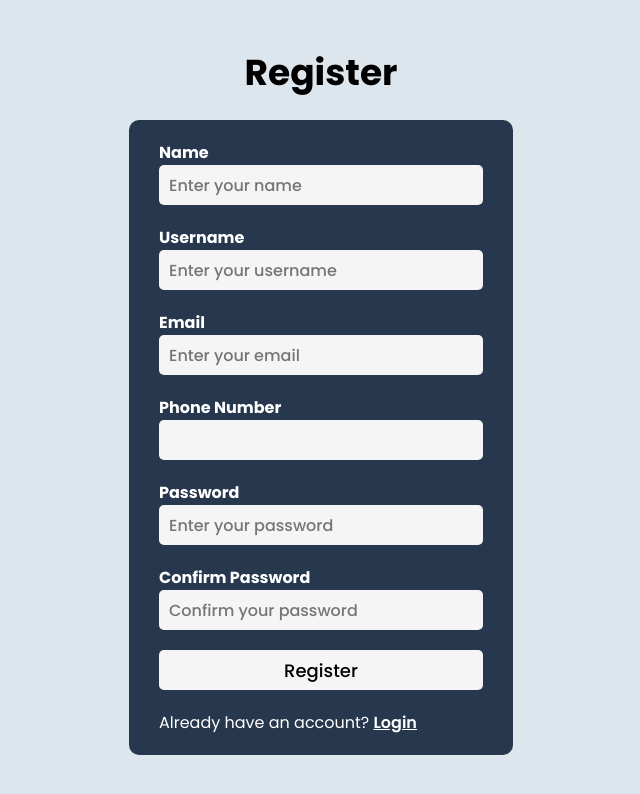
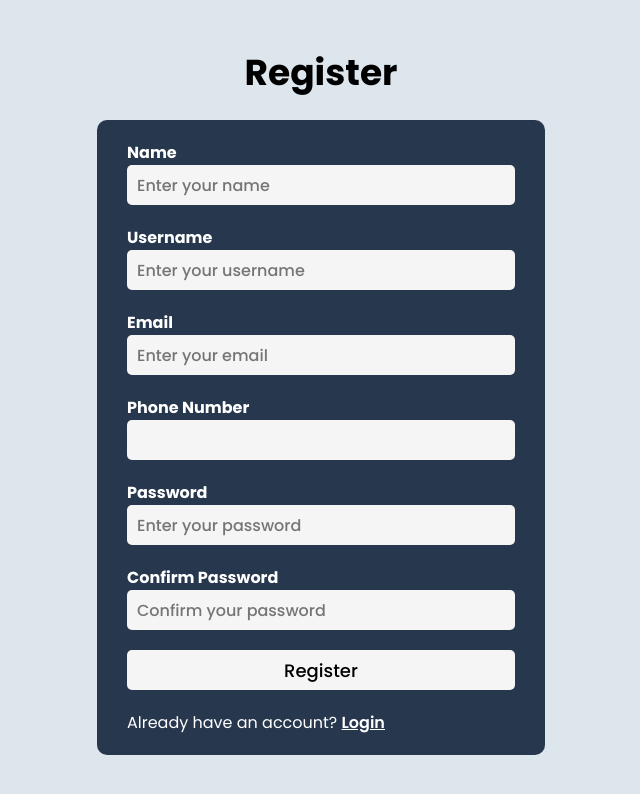
Before and after one commit to Abrarhussaindar/pks_frontend, a React (Create React App) app: page /register in a window 1280 px wide. Shown: the top 794 px of the page, without its empty margins (319-959 px from the left). Built offline with nearby package versions, Linux system fonts and the light colour scheme.

Commit message:
register form width

```diff
--- a/src/pages/userPage/register/register.css
+++ b/src/pages/userPage/register/register.css
@@ -20,7 +20,7 @@
   margin-bottom: 20px;
 }
 .registerContainer .registerWrapper .formContainer {
-  width: 30%;
+  width: 35%;
   padding: 20px 30px;
   background-color: var(--main-color);
   border-radius: 10px;
--- a/src/pages/userPage/register/register.scss
+++ b/src/pages/userPage/register/register.scss
@@ -20,7 +20,7 @@
             }
         }
         .formContainer{
-            width: 30%;
+            width: 35%;
             padding: 20px 30px;
             background-color: var(--main-color);
             border-radius: 10px;
```
